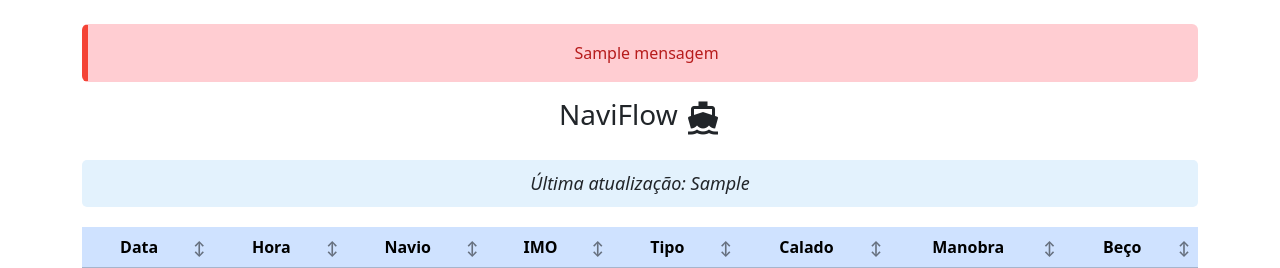
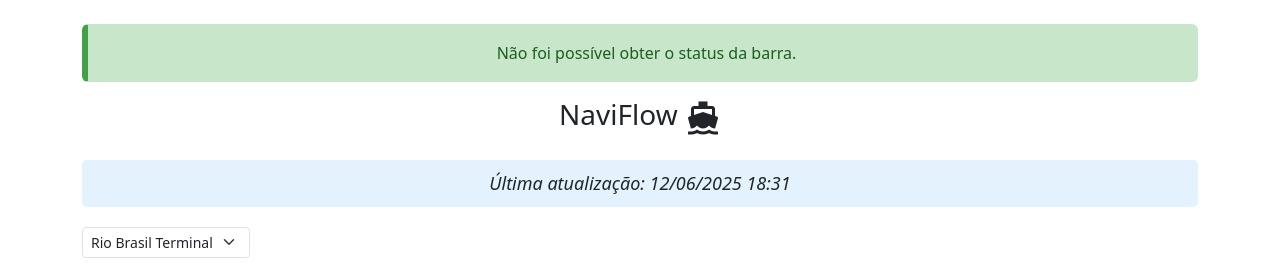
Before and after one commit to Dalmocabral/raspagem_praticagem, a Flask app: template templates/index.html in a window 1280 px wide. Shown: the top 268 px of the page. Run offline with Flask 3, Linux system fonts and the light colour scheme; the template is opened without the code that fills it: most values are stand-ins (such as "Sample title", 1, 10 or a date in 2020); grey boxes marked "Sample" are stand-in pictures; data that the repository does not hold is empty.

Commit message:
incluindo o sistema de select

```diff
--- a/app.py
+++ b/app.py
@@ -1,4 +1,4 @@
-from flask import Flask, render_template, jsonify, url_for
+from flask import Flask, render_template, jsonify, url_for, request
 import requests
 from bs4 import BeautifulSoup
 from datetime import datetime
@@ -49,7 +49,7 @@
         'mensagem': 'Não foi possível obter o status da barra.'
     }
 
-def get_navios():
+def get_navios(terminal_filter='rio'):
     response = requests.get(URL)
     response.encoding = response.apparent_encoding
     soup = BeautifulSoup(response.text, 'lxml')
@@ -78,8 +78,12 @@
                 becos = cols[8].get_text(strip=True) if cols[8].get_text(strip=True) else cols[11].get_text(strip=True)
 
                 # FILTRO ADICIONADO AQUI
-                if 'TECONTPROLONG' not in becos and 'TECONT1' not in becos:
-                    continue # Pula para a próxima linha se não corresponder ao filtro
+                if terminal_filter == 'rio':
+                    if 'TECONTPROLONG' not in becos and 'TECONT1' not in becos:
+                        continue # Pula para a próxima linha se não corresponder ao filtro Rio
+                elif terminal_filter == 'multi':
+                    if 'TECONT4' not in becos and 'TECONT2' not in becos and 'TECONT3' not in becos and 'TECONT5' not in becos:
+                        continue # Pula para a próxima linha se não corresponder ao filtro Multi
 
                 imo = None
                 tipo_navio = None
@@ -91,7 +95,6 @@
 
                     tipo_navio_span = tooltip_escondida.find('span', id='DS_TIPO_NAVIO')
                     if tipo_navio_span:
-                        # LINHA ALTERADA AQUI PARA REMOVER O TEXTO ENTRE PARÊNTESES
                         tipo_navio = tipo_navio_span.get_text(strip=True).split('(')[0].strip()
 
                 data, hora = data_hora.split()
@@ -170,14 +173,16 @@
     agora = datetime.now(tz)
     ultima_atualizacao = agora.strftime('%d/%m/%Y %H:%M')
 
-    navios = get_navios()
+    # Por padrão, mostra os terminais do Rio
+    navios = get_navios('rio')
     barra_info = get_status_barra()
 
     return render_template(
         'index.html',
         navios=navios,
         ultima_atualizacao=ultima_atualizacao,
-        barra_info=barra_info
+        barra_info=barra_info,
+        terminal_selecionado='rio'
     )
 
 @app.route('/api/navios')
@@ -186,7 +191,9 @@
     agora = datetime.now(tz)
     ultima_atualizacao = agora.strftime('%d/%m/%Y %H:%M')
 
-    navios = get_navios()
+    # Obtém o parâmetro de filtro da query string (default: 'rio')
+    terminal_filter = request.args.get('terminal', 'rio')
+    navios = get_navios(terminal_filter)
     barra_info = get_status_barra()
 
     return jsonify({
--- a/templates/index.html
+++ b/templates/index.html
@@ -144,20 +174,23 @@
 
     <h3 class="text-center mb-4">
       NaviFlow
-        <span
-          class="material-icons"
-          style="font-size: 36px; vertical-align: middle"
-          >directions_boat</span
-        >
+      <span class="material-icons" style="font-size: 36px; vertical-align: middle">directions_boat</span>
     </h3>
+
 
     <div id="last-update">Última atualização: {{ ultima_atualizacao }}</div>
 
+    <div class="d-flex justify-content-between align-items-center mb-3">
+      <div class="terminal-selector">
+        <select id="terminal-select" class="form-select form-select-sm" style="width: auto;">
+          <option value="rio" {% if terminal_selecionado=='rio' %}selected{% endif %}>Rio Brasil Terminal</option>
+          <option value="multi" {% if terminal_selecionado=='multi' %}selected{% endif %}>Multiterminais</option>
+        </select>
+      </div>
+    </div>
+
     <div class="table-responsive">
-        <table
-          class="table table-striped table-hover text-center align-middle"
-          id="navios-table"
-        >
+      <table class="table table-striped table-hover text-center align-middle" id="navios-table">
         <thead class="table-primary">
           <tr>
             <th class="sortable" onclick="sortTable(0)">Data</th>
@@ -213,17 +246,21 @@
     </div>
   </div>
 
-    <script
-      src="https://cdn.jsdelivr.net/npm/bootstrap@5.3.5/dist/js/bootstrap.bundle.min.js"
+  <script src="https://cdn.jsdelivr.net/npm/bootstrap@5.3.5/dist/js/bootstrap.bundle.min.js"
     integrity="sha384-k6d4wzSIapyDyv1kpU366/PK5hCdSbCRGRCMv+eplOQJWyd1fbcAu9OCUj5zNLiq"
-      crossorigin="anonymous"
-    ></script>
+    crossorigin="anonymous"></script>
   <script>
     // Variável para controlar a direção da ordenação
     let currentSort = {
       column: null,
       direction: "asc", // 'asc' ou 'desc'
     };
+
+    // Função para mostrar/ocultar o loading
+    function toggleLoading(show) {
+      const overlay = document.getElementById('loading-overlay');
+      overlay.style.display = show ? 'flex' : 'none';
+    }
 
     // Função para ordenar a tabela
     function sortTable(columnIndex) {
@@ -296,8 +333,11 @@
       rows.forEach((row) => tbody.appendChild(row));
     }
 
-      function atualizarTabela() {
-        fetch("/api/navios")
+    // Função para atualizar a tabela com base no terminal selecionado
+    function atualizarTabela(terminal = 'rio') {
+      toggleLoading(true); // Mostra o loading
+
+      fetch(`/api/navios?terminal=${terminal}`)
         .then((response) => response.json())
         .then((data) => {
           const tabela = document.querySelector("#navios-table tbody");
@@ -365,10 +400,40 @@
         })
         .catch((err) => {
           console.error("Erro ao atualizar dados:", err);
+        })
+        .finally(() => {
+          toggleLoading(false); // Esconde o loading independente do resultado
         });
     }
 
-      setInterval(atualizarTabela, 600000); // 10 minutos
+    // Event listener para o seletor de terminais
+    document.getElementById('terminal-select').addEventListener('change', function () {
+      const terminal = this.value;
+      atualizarTabela(terminal);
+
+      // Salva a seleção no localStorage
+      localStorage.setItem('terminalSelecionado', terminal);
+    });
+
+    // Ao carregar a página, verifica se há uma seleção salva
+    document.addEventListener('DOMContentLoaded', function () {
+      const terminalSalvo = localStorage.getItem('terminalSelecionado');
+      const selectElement = document.getElementById('terminal-select');
+
+      if (terminalSalvo) {
+        selectElement.value = terminalSalvo;
+      }
+
+      // Carrega os dados com o terminal selecionado
+      atualizarTabela(selectElement.value);
+    });
+
+    // Atualização automática mantendo o terminal selecionado
+    setInterval(() => {
+      const terminal = document.getElementById('terminal-select').value;
+      atualizarTabela(terminal);
+    }, 600000); // 10 minutos
   </script>
 </body>
+
 </html>
```
Also changed, not shown: other parts of templates/index.html (+46 -21 lines). Lines whose indentation alone changed are shown as unchanged.
